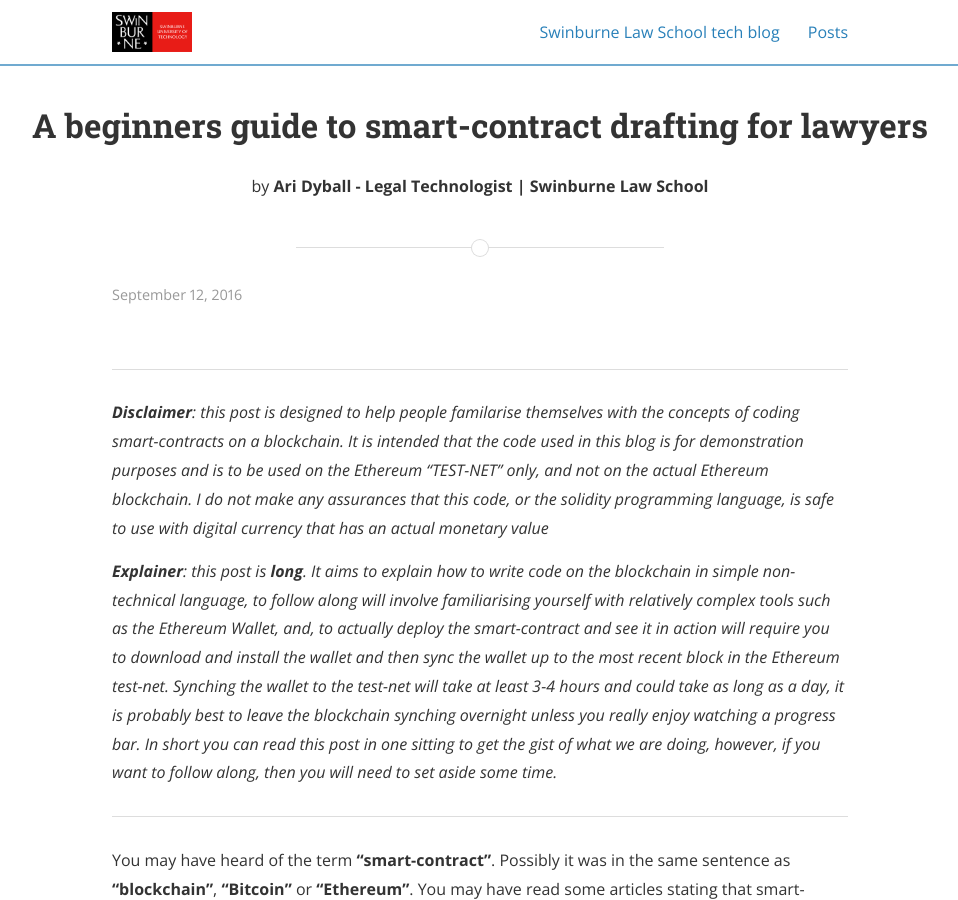
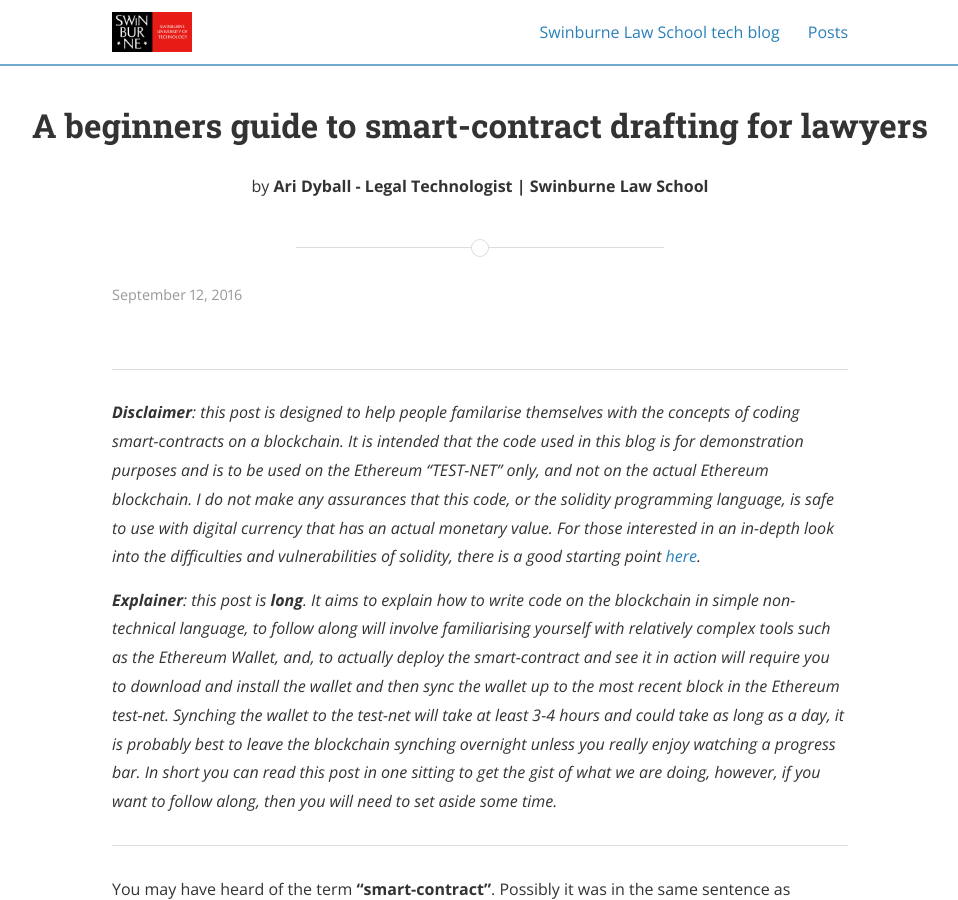
Before and after one commit to codeOfPractice/codeOfPractice.github.io, a Jekyll site: the page built from _posts/2016-09-12-Smart-contract-drafting-for-complete-and-utter-beginners.md, in a window 1280 px wide and 900 px high. Shown: the whole window, without its empty margins (160-1118 px from the left). Built offline with Jekyll 4.4.1, drawn with Linux system fonts in a browser that asks for light colours; nearby versions of some CDN libraries; a style sheet for code colours, icons or effects is not loaded.

Commit message:
add link

```diff
--- a/_posts/2016-09-12-Smart-contract-drafting-for-complete-and-utter-beginners.md
+++ b/_posts/2016-09-12-Smart-contract-drafting-for-complete-and-utter-beginners.md
@@ -5,7 +5,7 @@
 author: Ari Dyball - Legal Technologist | Swinburne Law School
 ---
 ***
-_**Disclaimer**: this post is designed to help people familarise themselves with the concepts of coding smart-contracts on a blockchain. It is intended that the code used in this blog is for demonstration purposes and is to be used on the Ethereum "TEST-NET" only, and not on the actual Ethereum blockchain. I do not make any assurances that this code, or the solidity programming language, is safe to use with digital currency that has an actual monetary value_
+_**Disclaimer**: this post is designed to help people familarise themselves with the concepts of coding smart-contracts on a blockchain. It is intended that the code used in this blog is for demonstration purposes and is to be used on the Ethereum "TEST-NET" only, and not on the actual Ethereum blockchain. I do not make any assurances that this code, or the solidity programming language, is safe to use with digital currency that has an actual monetary value. For those interested in an in-depth look into the difficulties and vulnerabilities of solidity, there is a good starting point [here](https://pospi.github.io/talk-solidity-blockchain-intro/#1)._
 
 _**Explainer**: this post is **long**. It aims to explain how to write code on the blockchain in simple non-technical language, to follow along will involve familiarising yourself with relatively complex tools such as the Ethereum Wallet, and, to actually deploy the smart-contract and see it in action will require you to download and install the wallet and then sync the wallet up to the most recent block in the Ethereum test-net. Synching the wallet to the test-net will take at least 3-4 hours and could take as long as a day, it is probably best to leave the blockchain synching overnight unless you really enjoy watching a progress bar. In short you can read this post in one sitting to get the gist of what we are doing, however, if you want to follow along, then you will need to set aside some time._
 
```
Also changed, not shown: 4 other files.
